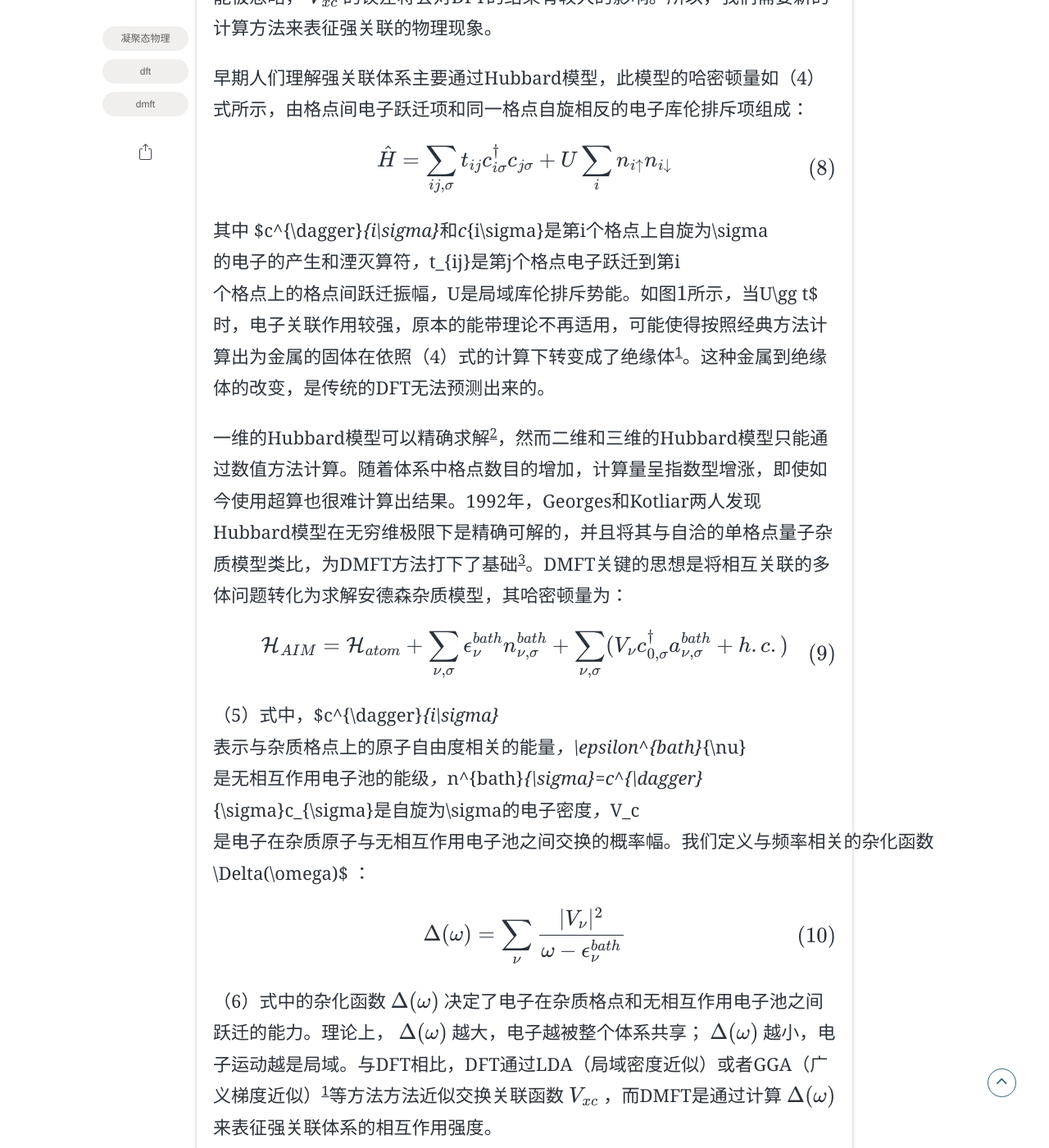
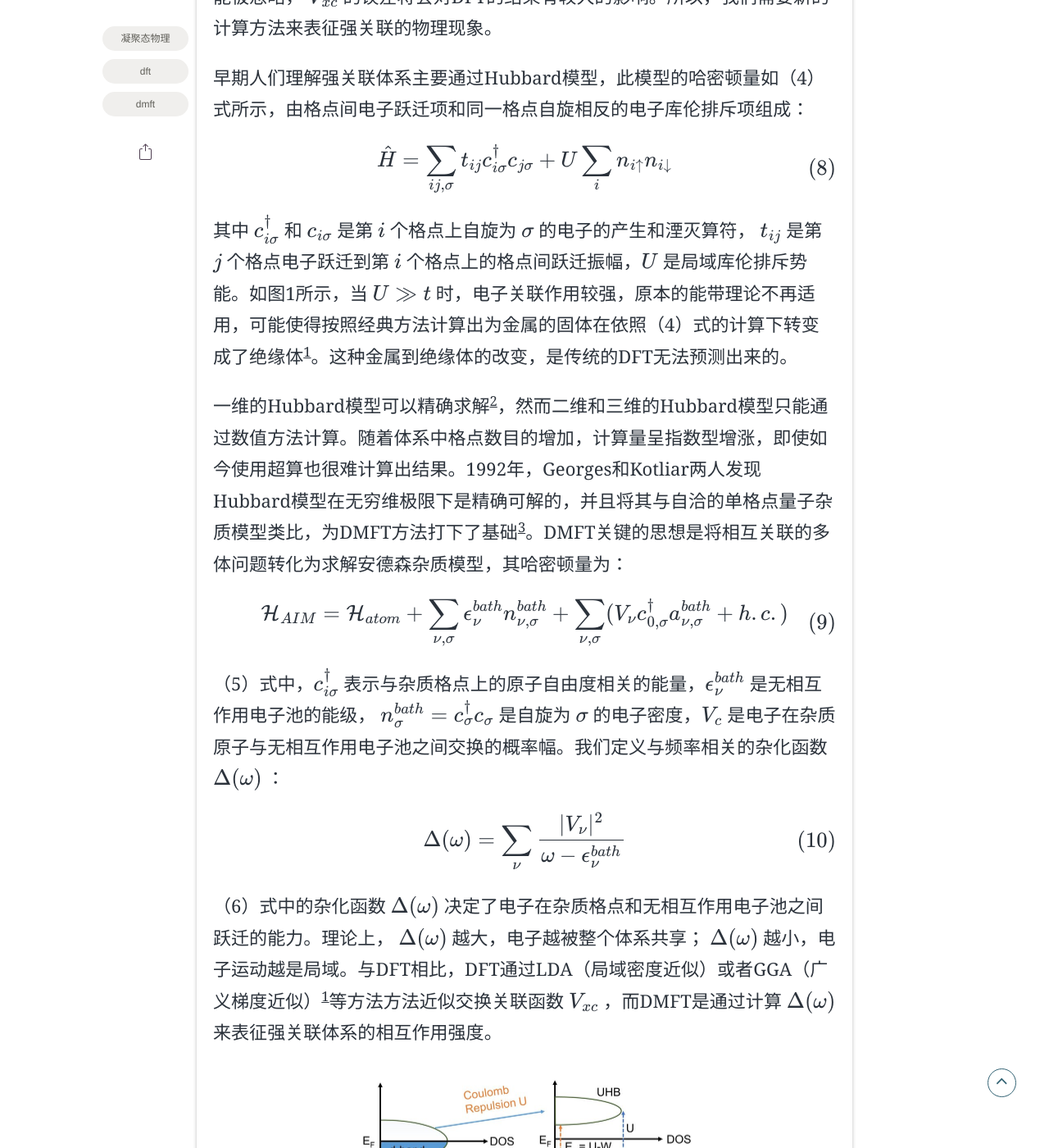
Before and after one commit to Adotar/PhysNote.github.io, a Jekyll site: the page built from _posts/2023-01-10-Intro-DFT&DMFT.md, in a window 1280 px wide and 1400 px high, scrolled down 2485 px. Shown: the whole window at 82% size. Built offline with Jekyll 4.4.1, drawn with Linux system fonts in a browser that asks for light colours; some web fonts are replaced; formulas are drawn with MathJax 3.

```diff
--- a/_posts/2023-01-10-Intro-DFT&DMFT.md
+++ b/_posts/2023-01-10-Intro-DFT&DMFT.md
@@ -65,7 +65,7 @@ V_c(\vec{r})=V(\vec{r})+\int \frac{\rho(\vec{r'})}{|\vec{r}-\vec{r'}|}d\vec{r'}
 \end{align}
 \)</p>
 
-其中 \$c^{\dagger}_{i\sigma}\$ 和 \$c_{i\sigma}\$ 是第 $i$ 个格点上自旋为 $\sigma$ 的电子的产生和湮灭算符， $t_{ij}$ 是第 $j$ 个格点电子跃迁到第 $i$ 个格点上的格点间跃迁振幅， $U$ 是局域库伦排斥势能。如图1所示，当 $U\gg t$ 时，电子关联作用较强，原本的能带理论不再适用，可能使得按照经典方法计算出为金属的固体在依照（4）式的计算下转变成了绝缘体<sup><a href="#ref1">1</a></sup>。这种金属到绝缘体的改变，是传统的DFT无法预测出来的。
+其中 $c_{i\sigma}^{\dagger}$ 和 \$c_{i\sigma}\$ 是第 $i$ 个格点上自旋为 $\sigma$ 的电子的产生和湮灭算符， $t_{ij}$ 是第 $j$ 个格点电子跃迁到第 $i$ 个格点上的格点间跃迁振幅，$U$ 是局域库伦排斥势能。如图1所示，当 $U\gg t$ 时，电子关联作用较强，原本的能带理论不再适用，可能使得按照经典方法计算出为金属的固体在依照（4）式的计算下转变成了绝缘体<sup><a href="#ref1">1</a></sup>。这种金属到绝缘体的改变，是传统的DFT无法预测出来的。
 
 一维的Hubbard模型可以精确求解<sup><a href="#ref2">2</a></sup>，然而二维和三维的Hubbard模型只能通过数值方法计算。随着体系中格点数目的增加，计算量呈指数型增涨，即使如今使用超算也很难计算出结果。1992年，Georges和Kotliar两人发现Hubbard模型在无穷维极限下是精确可解的，并且将其与自洽的单格点量子杂质模型类比，为DMFT方法打下了基础<sup><a href="#ref3">3</a></sup>。DMFT关键的思想是将相互关联的多体问题转化为求解安德森杂质模型，其哈密顿量为：
 
@@ -77,7 +77,7 @@ V_c(\vec{r})=V(\vec{r})+\int \frac{\rho(\vec{r'})}{|\vec{r}-\vec{r'}|}d\vec{r'}
 \end{align}
 \)</p>
 
-（5）式中，$c^{\dagger}_{i\sigma}$ 表示与杂质格点上的原子自由度相关的能量，$\epsilon^{bath}_{\nu}$ 是无相互作用电子池的能级， $n^{bath}_{\sigma}=c^{\dagger}_{\sigma}c_{\sigma}$ 是自旋为 $\sigma$ 的电子密度，$V_c$ 是电子在杂质原子与无相互作用电子池之间交换的概率幅。我们定义与频率相关的杂化函数 $\Delta(\omega)$ ：
+（5）式中，$c_{i\sigma}^{\dagger}$ 表示与杂质格点上的原子自由度相关的能量，$\epsilon_{\nu}^{bath}$ 是无相互作用电子池的能级， $n_{\sigma}^{bath}=c_{\sigma}^{\dagger}c_{\sigma}$ 是自旋为 $\sigma$ 的电子密度，$V_c$ 是电子在杂质原子与无相互作用电子池之间交换的概率幅。我们定义与频率相关的杂化函数 $\Delta(\omega)$ ：
 
 <p style="text-align:center">\(<br>
 \begin{align}
```
